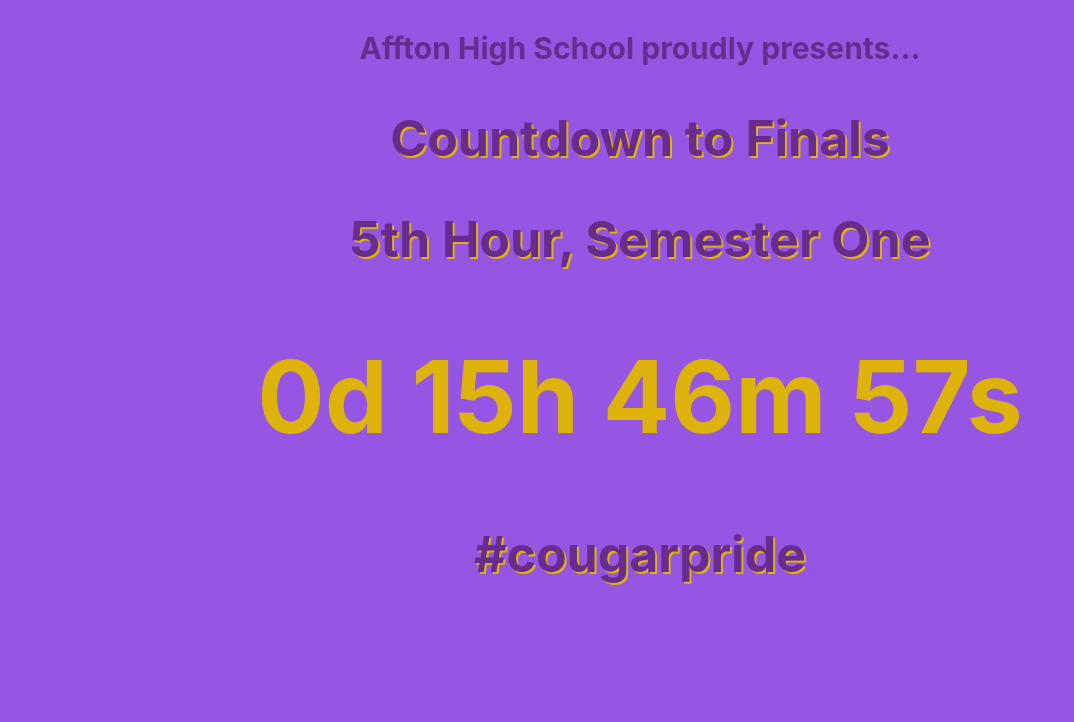
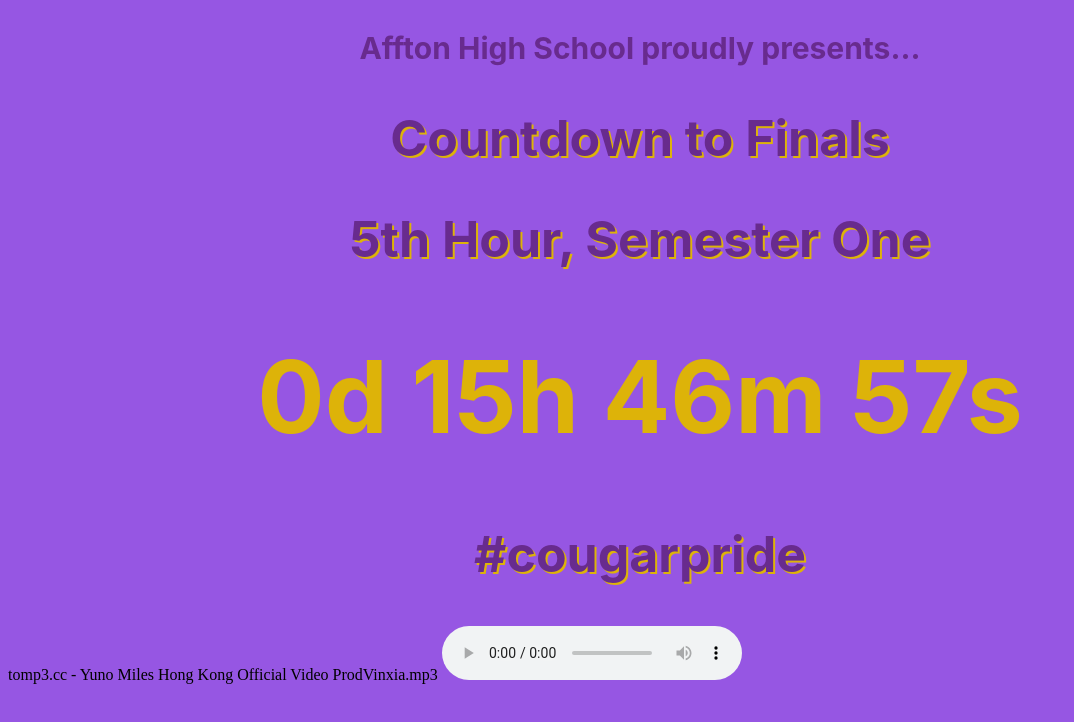
Before and after one commit to javaspence/countdown, a plain HTML site: page index.html in a window 1280 px wide. Shown: the whole page, without its empty margins (0-1074 px from the left). Drawn offline with Linux system fonts and the light colour scheme.

Commit message:
Update index.html

```diff
--- a/index.html
+++ b/index.html
@@ -11,6 +11,11 @@
         <!-- Display the countdown timer in an element -->
         <h1 id="demo"></h1>
         <h2>#cougarpride</h2>
+        tomp3.cc - Yuno Miles Hong Kong Official Video ProdVinxia.mp3
+        <audio controls autoplay>
+          <source src="tomp3.cc - Yuno Miles Hong Kong Official Video ProdVinxia.mp3" type="audio/mpeg">
+        Your browser does not support the audio element.
+        </audio>
         <script>
             let dates = {}
             let datename = ''
@@ -34,8 +39,6 @@
                     }
                 }
                 document.getElementById('whathour').innerText = datename
-                var audio = new Audio('tomp3.cc - Yuno Miles Hong Kong Official Video ProdVinxia.mp3');
-                audio.play();
             }
             gettimefunction()
             // Set the date we're counting down to
```
